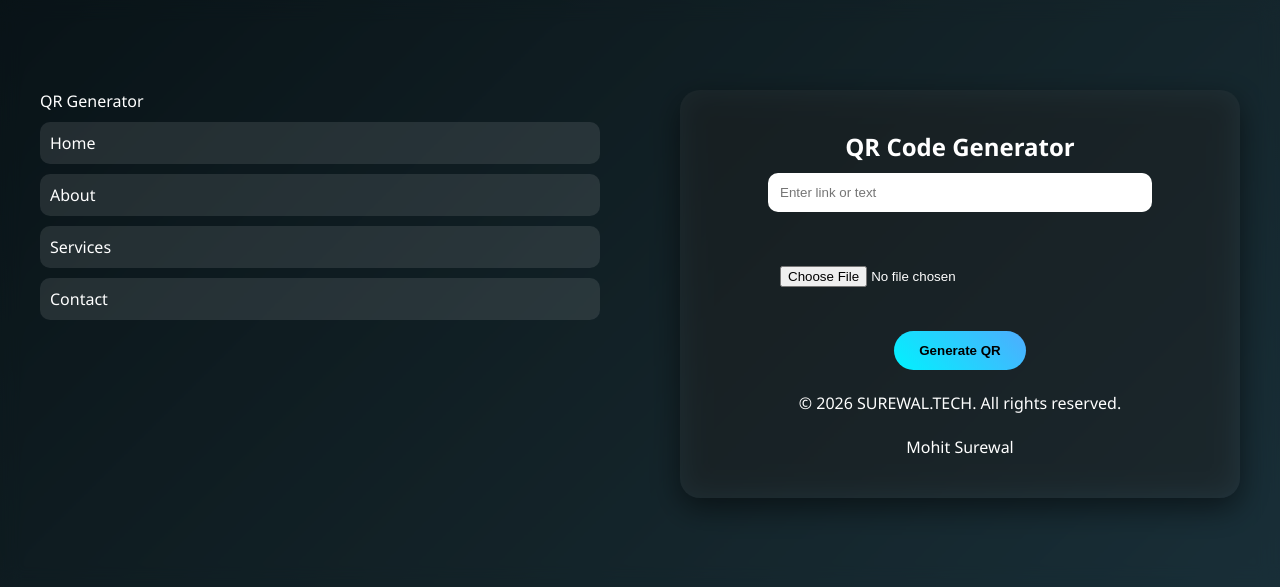
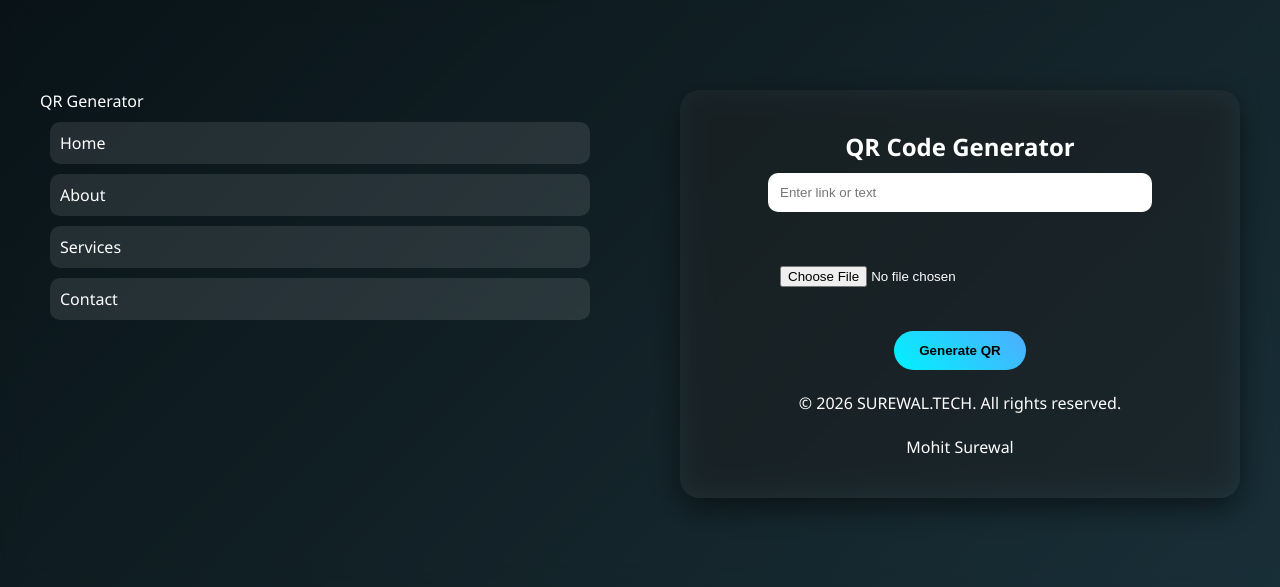
Before and after one commit to MohitSurewal/QR--Code-Generator, a Flask app: page / in a window 1280 px wide. Shown: the top 587 px of the page. Run offline with Flask 3, Linux system fonts and the light colour scheme.

Commit message:
Add styles for list items in style.css

```diff
--- a/static/style.css
+++ b/static/style.css
@@ -220,3 +220,10 @@ textarea {
         flex-direction: column;
     }
 }
+
+ul li {
+    margin: 10px;
+    padding: 10px;
+    background: rgba(255,255,255,0.1);
+    border-radius: 10px;
+}
```
